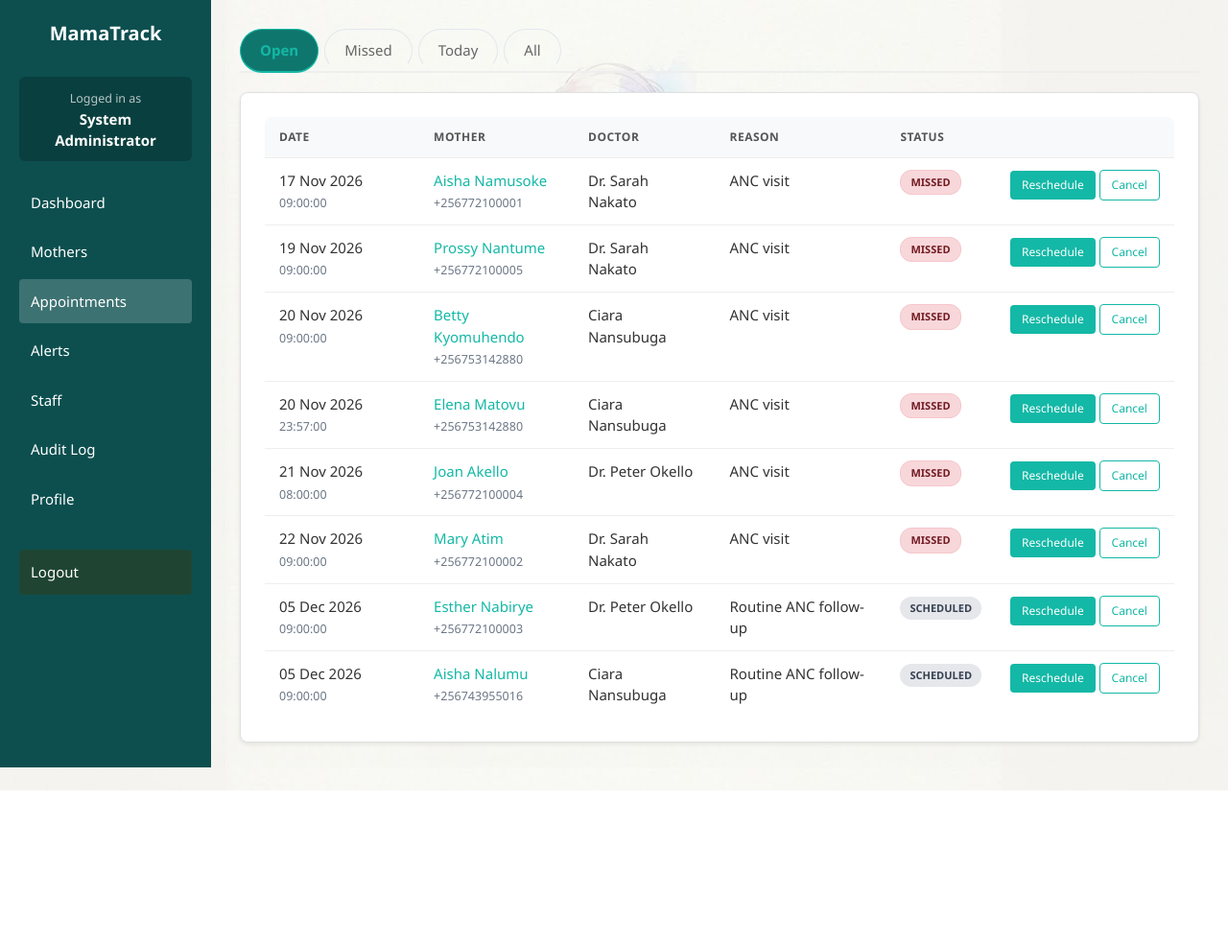
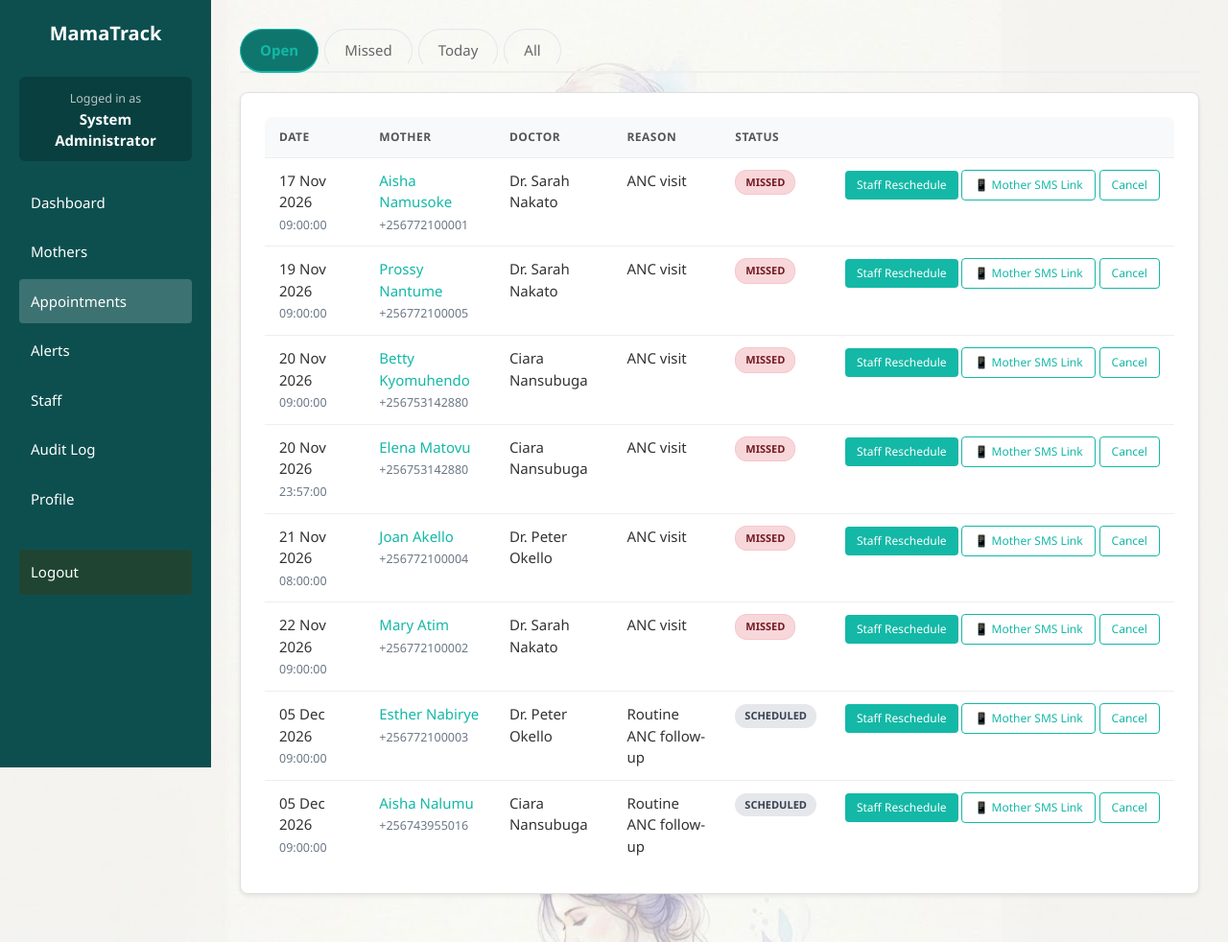
Before and after one commit to Ciara956/mamatrack, a PHP site: page /appointments.php in a window 1280 px wide. Shown: the whole page at 96% size. Before the commit the page ends 824 px from the top, so only its background shows below. Run offline with PHP 8.4, Linux system fonts and the light colour scheme; a user stored in the database is signed in; data comes from the database, SQL or seed files in the repository.

Commit message:
Update appointment actions with new links

```diff
--- a/appointments.php
+++ b/appointments.php
@@ -21,8 +21,9 @@ page_header('Appointments', 'appts'); ?>
  <td><a href="patient.php?id=<?= $a['patient_id'] ?>"><?= h($a['name']) ?></a><br><small><?= h(normalize_phone($a['phone'])) ?></small></td>
  <td><?= h($a['doctor']) ?></td><td><?= h($a['reason']) ?></td><td><?= status_badge($a['status']) ?></td>
  <td class="nowrap"><?php if (in_array($a['status'], ['scheduled', 'missed'], true)): ?>
-   <a class="btn sm" href="reschedule.php?id=<?= $a['id'] ?>">Reschedule</a>
-   <form method="post" class="inline" onsubmit="return confirm('Cancel this appointment?')"><?= csrf_field() ?><input type="hidden" name="do" value="cancel"><input type="hidden" name="id" value="<?= $a['id'] ?>"><button class="btn sm ghost">Cancel</button></form>
+   <a class="btn sm" href="reschedule.php?id=<?= $a['id'] ?>">Staff Reschedule</a>
+   <a class="btn sm ghost" href="reschedule.php?t=<?= h($a['token']) ?>" target="_blank">📱 Mother SMS Link</a>
+     <form method="post" class="inline" onsubmit="return confirm('Cancel this appointment?')"><?= csrf_field() ?><input type="hidden" name="do" value="cancel"><input type="hidden" name="id" value="<?= $a['id'] ?>"><button class="btn sm ghost">Cancel</button></form>
  <?php endif; ?></td></tr>
 <?php endforeach; if (!$rows): ?><tr><td colspan="6" class="muted">Nothing here.</td></tr><?php endif; ?></table></div></div>
 <?php page_footer();
```
